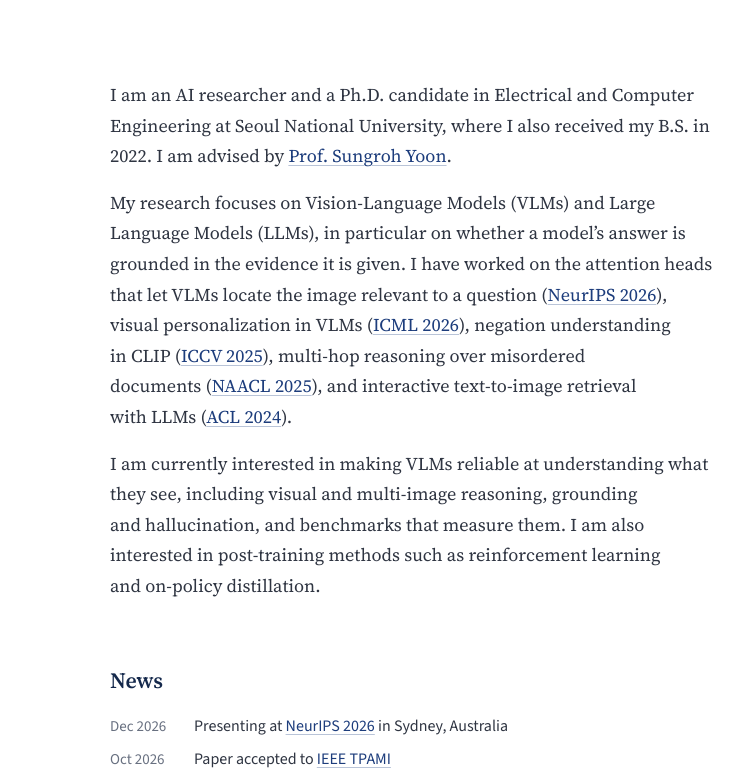
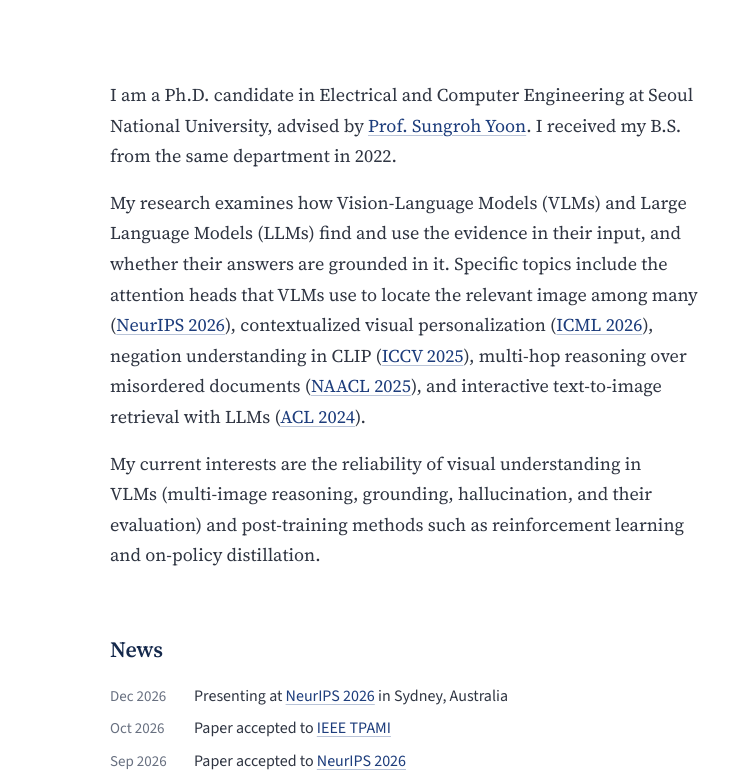
Before and after one commit to parkquasar/parkquasar.github.io, a plain HTML site: page index.html in a window 1280 px wide. Shown: the top 776 px of the page, 338-1081 px from the left. Drawn offline with Linux system fonts and the light colour scheme.

Commit message:
Introduction in a more formal register: advisor in the first sentence, research question stated as how models find and use evidence, papers listed as topics, current interests in one sentence

```diff
--- a/index.html
+++ b/index.html
@@ -77,10 +77,10 @@
     <section class="sect intro" aria-labelledby="h-about">
       <h2 class="label" id="h-about">About</h2>
       <div class="body bio">
-          <p>I am an AI researcher and a Ph.D. candidate in Electrical and Computer Engineering at Seoul National University, where I also received my B.S. in 2022. I am advised by <a class="nb" href="https://data.snu.ac.kr/">Prof. Sungroh Yoon</a>.</p>
-          <p>My research focuses on <span class="nb">Vision-Language</span> Models (VLMs) and Large Language Models (LLMs), in particular on whether a model&rsquo;s answer is grounded in the evidence it is given. I have worked on the attention heads that let VLMs locate the image relevant to a question <span class="nb">(<a href="#neurips2026">NeurIPS 2026</a>)</span>, visual personalization in VLMs <span class="nb">(<a href="#icml2026">ICML 2026</a>)</span>, negation understanding in CLIP <span class="nb">(<a href="#iccv2025">ICCV 2025</a>)</span>, <span class="nb">multi-hop</span> reasoning over misordered documents <span class="nb">(<a href="#naacl2025">NAACL 2025</a>)</span>, and interactive <span class="nb">text-to-image</span> retrieval with <span class="nb">LLMs (<a href="#acl2024">ACL 2024</a>)</span>.</p>
-          <p>I am currently interested in making VLMs reliable at understanding what they see, including visual and <span class="nb">multi-image</span> reasoning, grounding and hallucination, and benchmarks that measure them. I am also interested in <span class="nb">post-training</span> methods such as reinforcement learning and <span class="nb">on-policy distillation</span>.</p>
-      </div>
+          <p>I am a Ph.D. candidate in Electrical and Computer Engineering at Seoul National University, advised by <a class="nb" href="https://data.snu.ac.kr/">Prof. Sungroh Yoon</a>. I received my B.S. from the same department in 2022.</p>
+          <p>My research examines how <span class="nb">Vision-Language</span> Models (VLMs) and Large Language Models (LLMs) find and use the evidence in their input, and whether their answers are grounded in it. Specific topics include the attention heads that VLMs use to locate the relevant image among many <span class="nb">(<a href="#neurips2026">NeurIPS 2026</a>)</span>, contextualized visual personalization <span class="nb">(<a href="#icml2026">ICML 2026</a>)</span>, negation understanding in CLIP <span class="nb">(<a href="#iccv2025">ICCV 2025</a>)</span>, <span class="nb">multi-hop</span> reasoning over misordered documents <span class="nb">(<a href="#naacl2025">NAACL 2025</a>)</span>, and interactive <span class="nb">text-to-image</span> retrieval with <span class="nb">LLMs (<a href="#acl2024">ACL 2024</a>)</span>.</p>
+          <p>My current interests are the reliability of visual understanding in VLMs (<span class="nb">multi-image</span> reasoning, grounding, hallucination, and their evaluation) and <span class="nb">post-training</span> methods such as reinforcement learning and <span class="nb">on-policy distillation</span>.</p>
+        </div>
     </section>
 
     <!-- ===== News ====================================================== -->
```
